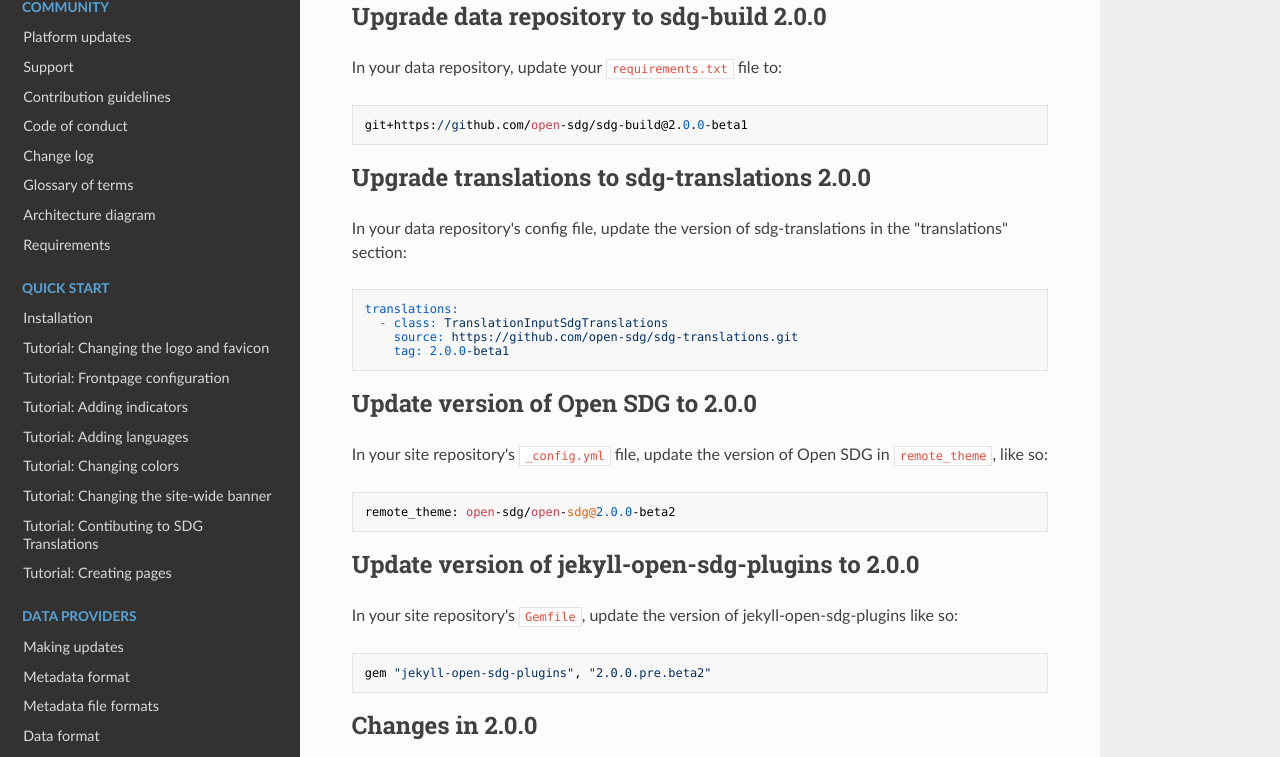
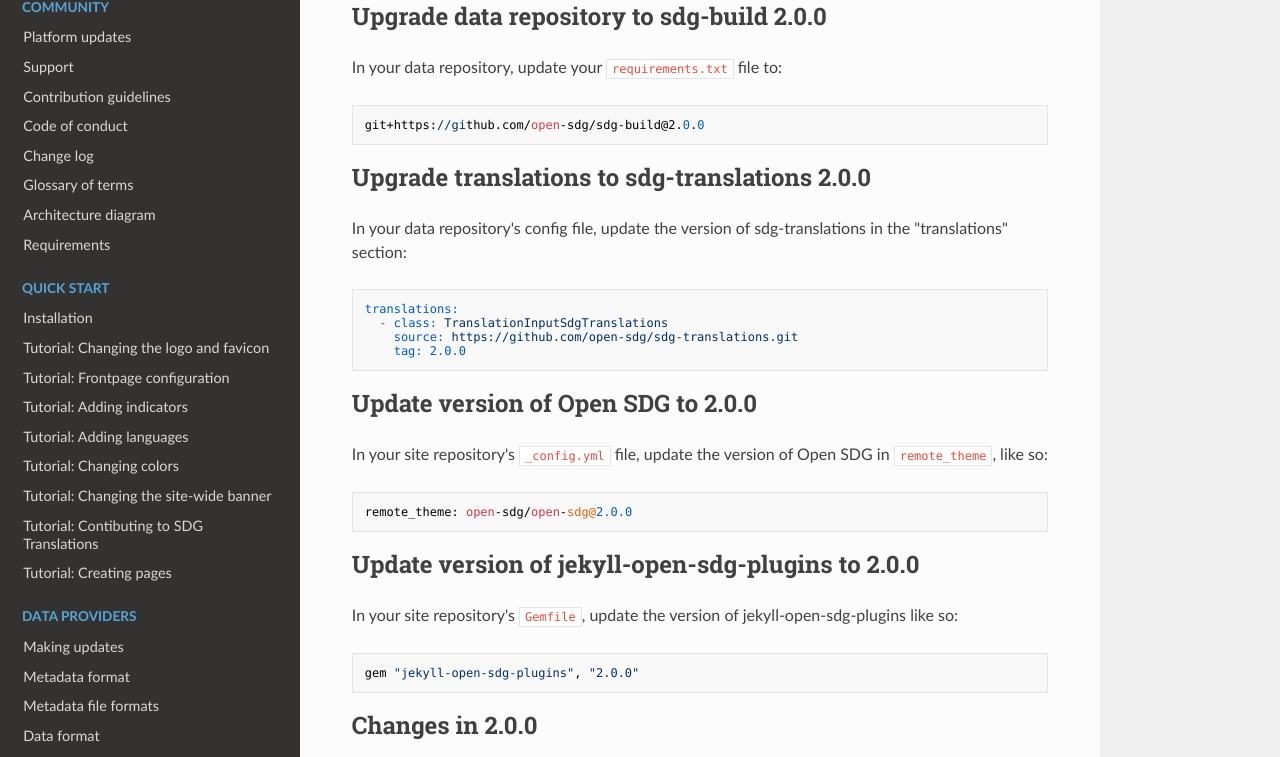
Before and after one commit to open-sdg/open-sdg, an MkDocs documentation site: the page built from docs/upgrades/upgrading-2-0-0.md, in a window 1280 px wide and 1400 px high. Shown: the part 304-1061 px from the top of the window. Built offline with MkDocs 1.6.1, drawn with Linux system fonts in a browser that asks for light colours; nearby versions of some CDN libraries.

Commit message:
Last changes to 2.0.0 release docs

````diff
--- a/docs/upgrades/upgrading-2-0-0.md
+++ b/docs/upgrades/upgrading-2-0-0.md
@@ -9,7 +9,7 @@
 In your data repository, update your `requirements.txt` file to:
 
 ```
-git+https://github.com/open-sdg/sdg-build@2.0.0-beta1
+git+https://github.com/open-sdg/sdg-build@2.0.0
 ```
 
 ## Upgrade translations to sdg-translations 2.0.0
@@ -20,7 +20,7 @@
 translations:
   - class: TranslationInputSdgTranslations
     source: https://github.com/open-sdg/sdg-translations.git
-    tag: 2.0.0-beta1
+    tag: 2.0.0
 ```
 
 ## Update version of Open SDG to 2.0.0
@@ -28,7 +28,7 @@
 In your site repository's `_config.yml` file, update the version of Open SDG in `remote_theme`, like so:
 
 ```
-remote_theme: open-sdg/open-sdg@2.0.0-beta2
+remote_theme: open-sdg/open-sdg@2.0.0
 ```
 
 ## Update version of jekyll-open-sdg-plugins to 2.0.0
@@ -36,7 +36,7 @@
 In your site repository's `Gemfile`, update the version of jekyll-open-sdg-plugins like so:
 
 ```
-gem "jekyll-open-sdg-plugins", "2.0.0.pre.beta2"
+gem "jekyll-open-sdg-plugins", "2.0.0"
 ```
 
 ## Changes in 2.0.0
````
Also changed, not shown: docs/changelog.md (+4 -1 lines), docs/updates.md (+1 -1 lines).
